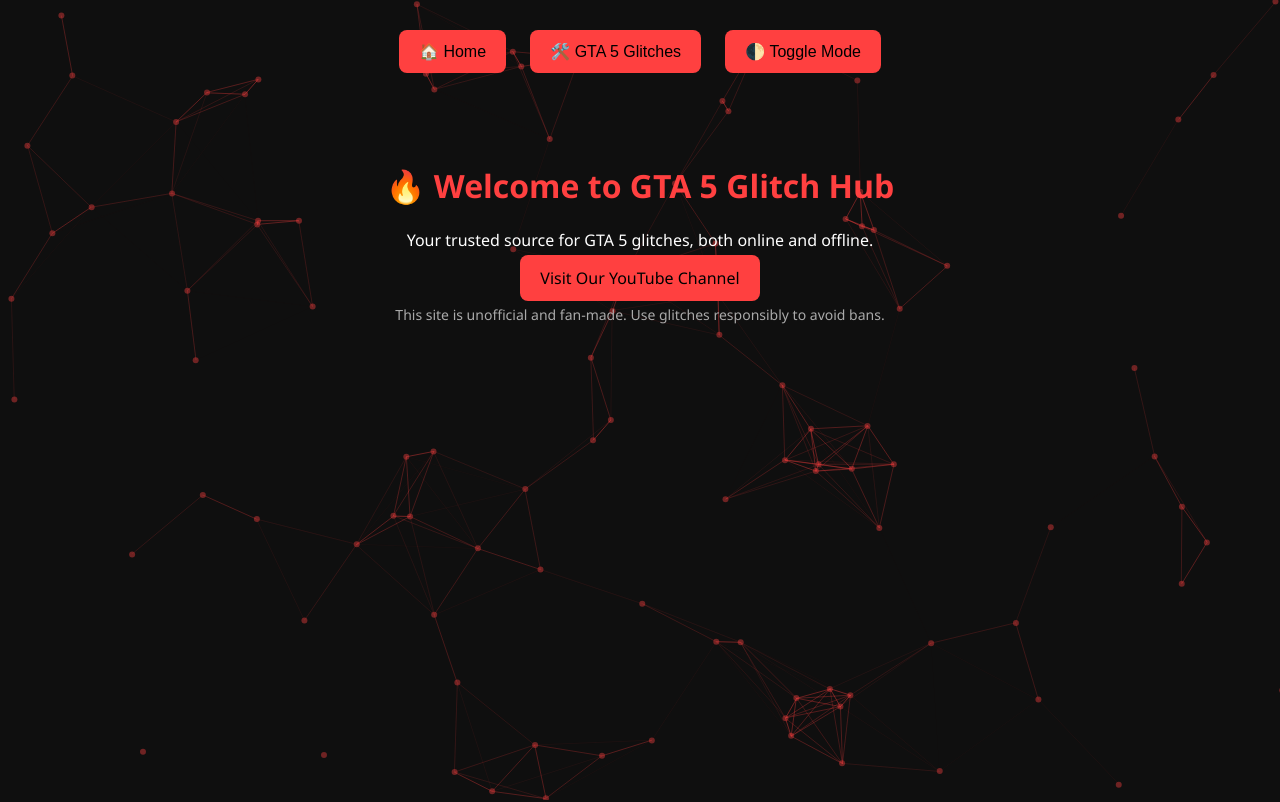
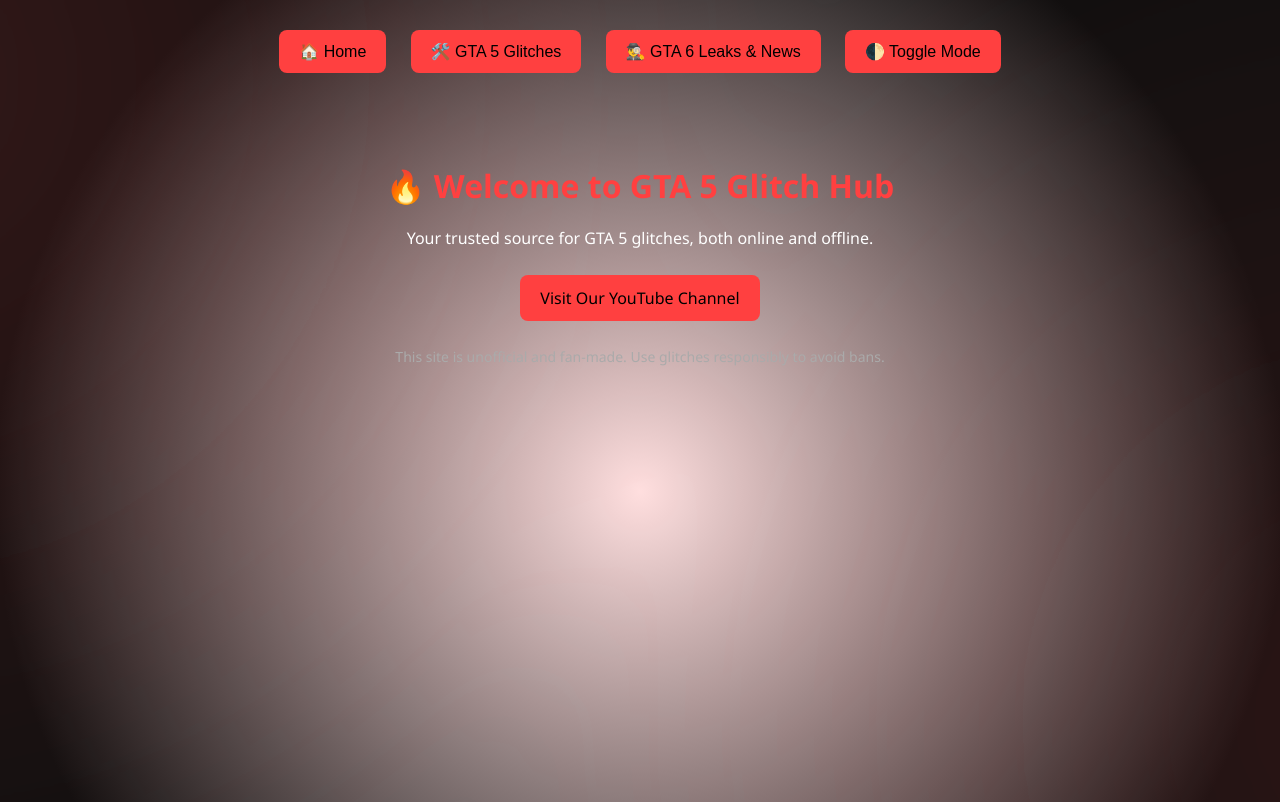
Before and after one commit to LAYAVANGER/LAYAVANGER.github.io, a plain HTML site: page index.html in a window 1280 px wide. Shown: the top 802 px of the page. Drawn offline with nearby package versions, Linux system fonts and the light colour scheme.

Commit message:
Update index.html

```diff
--- a/index.html
+++ b/index.html
@@ -23,21 +23,44 @@
     body {
       margin: 0;
       font-family: 'Segoe UI', Tahoma, Geneva, Verdana, sans-serif;
-      background-color: var(--bg-color);
+      background: radial-gradient(circle at center, rgba(255,64,64,0.15) 0%, var(--bg-color) 80%);
       color: var(--text-color);
+      overflow-x: hidden;
+      position: relative;
       transition: all 0.3s ease;
     }
 
-    #particles-js {
+    body::before {
+      content: "";
       position: fixed;
-      width: 100%;
-      height: 100%;
-      z-index: -1;
+      top: -50%;
+      left: -50%;
+      width: 200%;
+      height: 200%;
+      background:
+        radial-gradient(circle at 20% 30%, rgba(255, 64, 64, 0.25), transparent 40%),
+        radial-gradient(circle at 80% 70%, rgba(255, 64, 64, 0.2), transparent 40%);
+      animation: pulseGlow 6s ease-in-out infinite alternate;
+      pointer-events: none;
+      z-index: -2;
+    }
+
+    @keyframes pulseGlow {
+      0% {
+        filter: blur(30px) brightness(1);
+        opacity: 0.8;
+      }
+      100% {
+        filter: blur(40px) brightness(1.2);
+        opacity: 0.6;
+      }
     }
 
     .tabs {
       text-align: center;
       padding: 20px;
+      z-index: 10;
+      position: relative;
     }
 
     .tab-button {
@@ -49,10 +72,12 @@
       border-radius: 8px;
       cursor: pointer;
       font-size: 16px;
+      transition: background-color 0.3s ease;
     }
 
-    .tab-button:hover {
+    .tab-button:hover, .tab-button:focus {
       background-color: var(--accent);
+      outline: none;
     }
 
     .container {
@@ -60,6 +85,10 @@
       padding: 40px 20px;
       min-height: 100vh;
       text-align: center;
+      max-width: 900px;
+      margin: 0 auto;
+      position: relative;
+      z-index: 10;
     }
 
     .container.active {
@@ -69,6 +98,7 @@
     h1 {
       color: var(--accent);
       font-size: 32px;
+      margin-bottom: 20px;
     }
 
     .card {
@@ -79,10 +109,17 @@
       max-width: 800px;
       box-shadow: 0 0 10px rgba(0,0,0,0.5);
       text-align: left;
+      transition: background 0.3s ease;
+    }
+
+    body.light-mode .card {
+      background: rgba(0, 0, 0, 0.05);
+      box-shadow: 0 0 10px rgba(255, 64, 64, 0.3);
     }
 
     .card h2 {
       color: var(--accent);
+      margin-top: 0;
     }
 
     .note {
@@ -96,37 +133,42 @@
       transition: 0.3s ease;
     }
 
+    a.tab-button {
+      display: inline-block;
+    }
+
     @media (max-width: 600px) {
       h1 {
         font-size: 24px;
       }
       .tab-button {
         font-size: 14px;
+        padding: 10px 14px;
       }
     }
   </style>
 </head>
 <body>
 
-<div id="particles-js"></div>
-
-<div class="tabs">
-  <button class="tab-button" onclick="switchTab('home'); playClick()">🏠 Home</button>
-  <button class="tab-button" onclick="switchTab('glitches'); playClick()">🛠️ GTA 5 Glitches</button>
+<div class="tabs" role="tablist" aria-label="Main navigation tabs">
+  <button class="tab-button" role="tab" aria-selected="true" aria-controls="home" id="tab-home" onclick="switchTab('home'); playClick()" tabindex="0">🏠 Home</button>
+  <button class="tab-button" role="tab" aria-selected="false" aria-controls="glitches" id="tab-glitches" onclick="switchTab('glitches'); playClick()" tabindex="-1">🛠️ GTA 5 Glitches</button>
+  <button class="tab-button" role="tab" aria-selected="false" aria-controls="gta6" id="tab-gta6" onclick="switchTab('gta6'); playClick()" tabindex="-1">🕵️‍♂️ GTA 6 Leaks & News</button>
   <button class="tab-button" onclick="toggleMode(); playClick()">🌓 Toggle Mode</button>
 </div>
 
 <!-- Home Section -->
-<div id="home" class="container active">
+<main id="home" class="container active" role="tabpanel" aria-labelledby="tab-home">
   <h1>🔥 Welcome to GTA 5 Glitch Hub</h1>
   <p>Your trusted source for GTA 5 glitches, both online and offline.</p>
-  <p><a href="https://youtube.com/@layavanger_1" target="_blank" class="tab-button">Visit Our YouTube Channel</a></p>
+  <p><a href="https://youtube.com/@layavanger_1" target="_blank" rel="noopener" class="tab-button" style="padding:12px 20px;">Visit Our YouTube Channel</a></p>
   <p class="note">This site is unofficial and fan-made. Use glitches responsibly to avoid bans.</p>
-</div>
+</main>
 
-<!-- Glitch Section -->
-<div id="glitches" class="container">
+<!-- Glitches Section -->
+<section id="glitches" class="container" role="tabpanel" aria-labelledby="tab-glitches" tabindex="0" hidden>
   <h1>🛠️ GTA 5 Glitches</h1>
+
   <div class="card">
     <h2>💰 Unlimited Money Glitch (GTA Online)</h2>
     <p><strong>How to do it:</strong><br>
@@ -153,42 +195,59 @@
       3. Complete the mission and sell stocks at their peak.</p>
     <p class="note">💡 This is an in-game strategy and not considered a glitch. Safe to use.</p>
   </div>
+</section>
+
+<!-- GTA 6 Leaks & News Section -->
+<section id="gta6" class="container" role="tabpanel" aria-labelledby="tab-gta6" tabindex="0" hidden>
+  <h1>🕵️‍♂️ Verified GTA 6 Leaks & News</h1>
+
+  <div class="card">
+    <h2>🎮 GTA 6 Release Date (Rumored)</h2>
+    <p>According to reliable insider sources, Rockstar Games is expected to release GTA 6 in <strong>late 2025</strong>, possibly Q4. No official date has been announced yet.</p>
+    <p class="note">⚠️ Remember, leaks are unofficial and may change. Stay tuned for Rockstar’s official announcements.</p>
   </div>
+
+  <div class="card">
+    <h2>🗺️ Map & Location Details</h2>
+    <p>Leaked footage and data miners suggest the next GTA installment features a sprawling map including Miami-inspired Vice City, with multiple islands and dynamic weather systems.</p>
+  </div>
+
+  <div class="card">
+    <h2>🔧 Online Features & GTA 5 Glitches Info</h2>
+    <p><strong>GTA 5 Glitches Online & Offline:</strong></p>
+    <ul>
+      <li>Many online glitches are patched regularly; use them cautiously to avoid bans.</li>
+      <li>Offline glitches such as stock market exploits remain safe to use.</li>
+      <li>Our site provides detailed guides on how to perform glitches safely.</li>
+    </ul>
+  </div>
+</section>
 
 <!-- Click Sound -->
 <audio id="clickSound" src="https://assets.mixkit.co/sfx/preview/mixkit-click-1109.wav"></audio>
 
-<!-- Particle JS -->
-<script src="https://cdn.jsdelivr.net/npm/particles.js@2.0.0/particles.min.js"></script>
 <script>
-  particlesJS("particles-js", {
-    particles: {
-      number: { value: 80 },
-      color: { value: "#ff4040" },
-      shape: { type: "circle" },
-      opacity: { value: 0.4 },
-      size: { value: 3 },
-      line_linked: {
-        enable: true,
-        distance: 130,
-        color: "#ff4040",
-        opacity: 0.5,
-        width: 1
-      },
-      move: { enable: true, speed: 2 }
-    },
-    interactivity: {
-      events: {
-        onhover: { enable: true, mode: "repulse" },
-        onclick: { enable: true, mode: "push" }
-      }
-    },
-    retina_detect: true
+  // Tab switching logic with ARIA update
+  function switchTab(id) {
+    const tabs = document.querySelectorAll('.tab-button[role="tab"]');
+    const containers = document.querySelectorAll('[role="tabpanel"]');
+
+    containers.forEach(panel => {
+      panel.classList.remove('active');
+      panel.setAttribute('hidden', 'true');
+    });
+    tabs.forEach(tab => {
+      tab.setAttribute('aria-selected', 'false');
+      tab.setAttribute('tabindex', '-1');
     });
 
-  function switchTab(id) {
-    document.querySelectorAll('.container').forEach(c => c.classList.remove('active'));
     document.getElementById(id).classList.add('active');
+    document.getElementById(id).removeAttribute('hidden');
+
+    const activeTab = document.querySelector(`.tab-button[aria-controls="${id}"]`);
+    activeTab.setAttribute('aria-selected', 'true');
+    activeTab.setAttribute('tabindex', '0');
+    activeTab.focus();
   }
 
   function toggleMode() {
```
Lines whose indentation alone changed are shown as unchanged.
